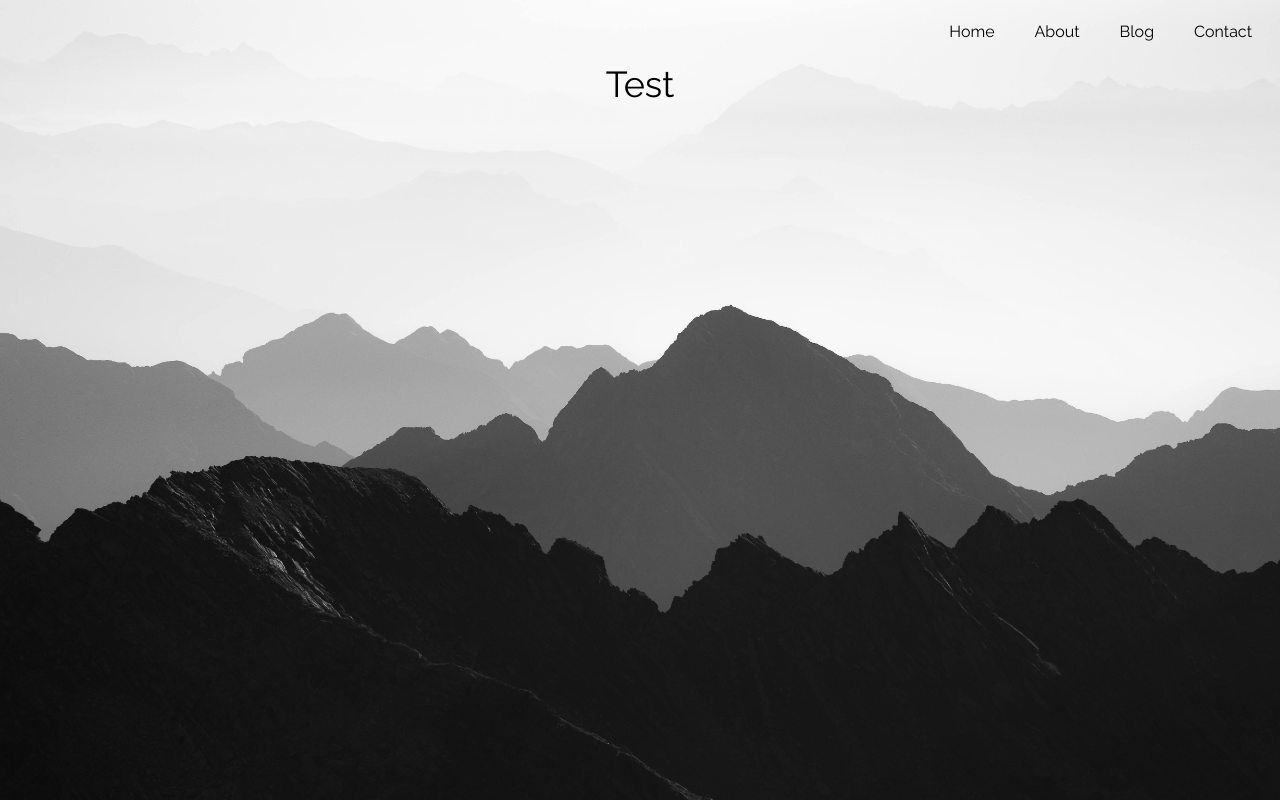
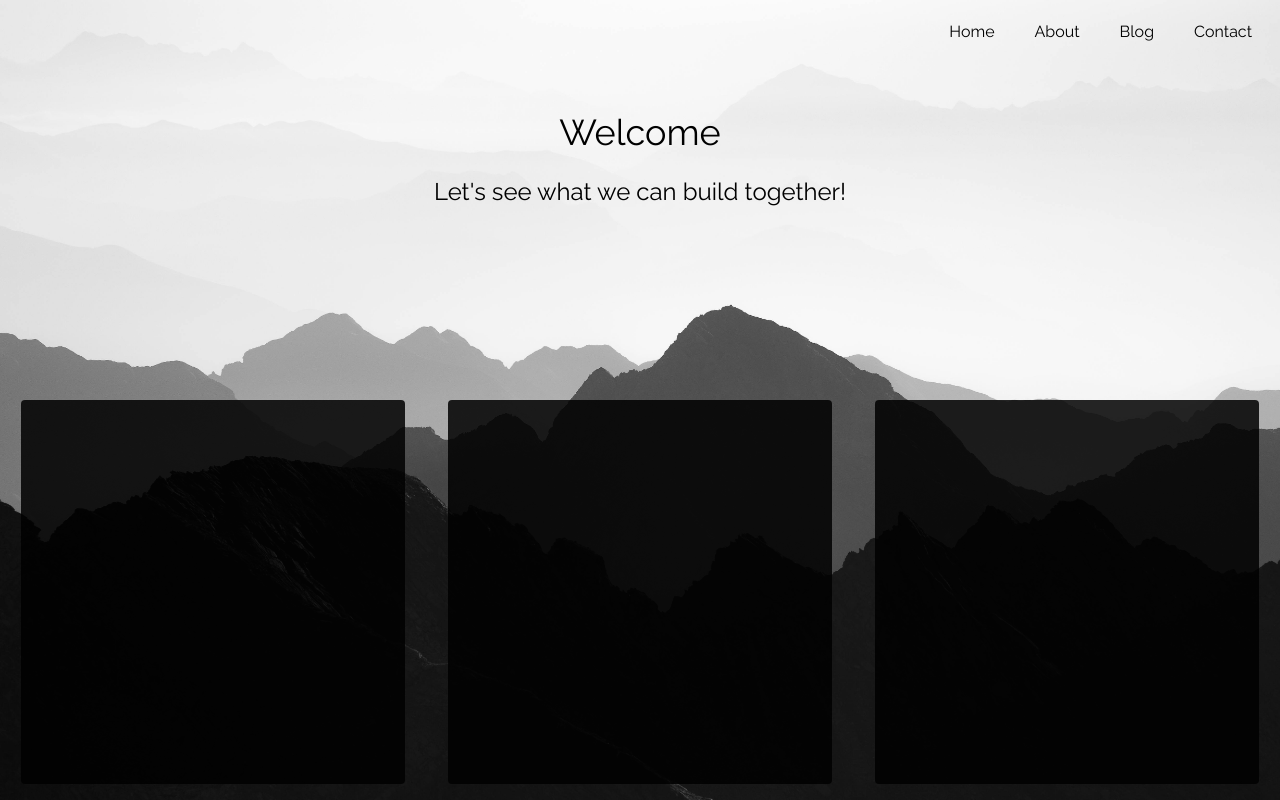
Before and after one commit to Cleg83/cleg83_website, a React (Vite) app in the folder cleg83_website/: page / in a window 1280 px wide. Built offline with nearby package versions, Linux system fonts and the light colour scheme.

Commit message:
Add framer-motion and experiement with home page and contact page

```diff
--- a/cleg83_website/src/pages/Contact.jsx
+++ b/cleg83_website/src/pages/Contact.jsx
@@ -1,17 +1,30 @@
+import { motion } from 'framer-motion';
 import ContactForm from '../../src/pages/components/Contact_Form';
 
 export default function Contact() {
   return (
-    <div className="relative min-h-screen text-black pt-16">
+    <div className="relative min-h-screen text-black">
+      <div className="bg-black opacity-50 absolute inset-0 z-1"/>
       <div
         className="absolute inset-0 z-0 bg-[url(/images/pexels-marek-piwnicki-3907296-20066246.jpg)] bg-cover"
       />
-        <div className="relative z-10">
-          <div>
-            <h1 className="text-3xl font-bold">Any Questions?</h1>
-            <p className="mt-2">Get in touch with us!</p>
-          </div>
-          <div>
+        <div className="relative pt-16 z-10 min-h-screen backdrop-blur-sm">
+          <motion.div
+            initial={{ opacity: 0 }}
+            animate={{ opacity: 1 }}
+            transition={{ delay:0.5, duration: 1 }}
+          >
+            <h1 className="text-4xl font-bold">Any Questions?</h1>
+          </motion.div>
+          <motion.div
+            className="pt-6 pb-4"
+            initial={{ opacity: 0 }}
+            animate={{ opacity: 1 }}
+            transition={{ delay: 1, duration: 1 }}
+          >
+            <p className="text-2xl">Get in touch with us!</p>
+          </motion.div>
+          <div className="pt-8 h-full">
             <ContactForm />
           </div>
         </div>
--- a/cleg83_website/src/pages/Home.jsx
+++ b/cleg83_website/src/pages/Home.jsx
@@ -1,12 +1,55 @@
+import { motion } from 'framer-motion';
+
+const containerVariants = {
+  visible: {
+    transition: {
+      staggerChildren: 0.75,
+    },
+  },
+};
+
+const childVariants = {
+  hidden: { opacity: 0 },
+  visible: { opacity: 0.85 },
+};
+
 export default function Home() {
   return (
-      <div className="relative min-h-screen text-black pt-16">
-        <div
-          className="absolute inset-0 z-0 bg-[url(/images/pexels-marek-piwnicki-3907296-20066246.jpg)] bg-cover"
-        />
-          <div className="relative z-10">
-            <h1 className="text-4xl">Test</h1>
-          </div>
+    <div className="relative min-h-screen text-black">
+      <div className="absolute inset-0 z-0 bg-[url(/images/pexels-marek-piwnicki-3907296-20066246.jpg)] bg-cover" />
+      <div className="relative pt-16 z-10 min-h-screen">
+        <motion.div
+          className="pt-12"
+          initial={{ opacity: 0 }}
+          animate={{ opacity: 1 }}
+          transition={{ delay: 2.5, duration: 1 }}
+        >
+          <h1 className="text-4xl text-center">Welcome</h1>
+        </motion.div>
+        <motion.div
+          className="pt-6"
+          initial={{ opacity: 0 }}
+          animate={{ opacity: 1 }}
+          transition={{ delay: 3.5, duration: 1 }}
+        >
+          <p className="text-2xl">Let's see what we can build together!</p>
+        </motion.div>
+        <motion.div
+          className="absolute py-2 w-full left-0 bottom-2 flex flex-row justify-around"
+          variants={containerVariants}
+          initial="hidden"
+          animate="visible"
+        >
+          {[1, 2, 3].map((_, idx) => (
+            <motion.div
+              key={idx}
+              className="size-96 bg-black rounded"
+              variants={childVariants}
+              transition={{ duration: 1.5 }}
+            />
+          ))}
+        </motion.div>
       </div>
+    </div>
   );
 }
```
